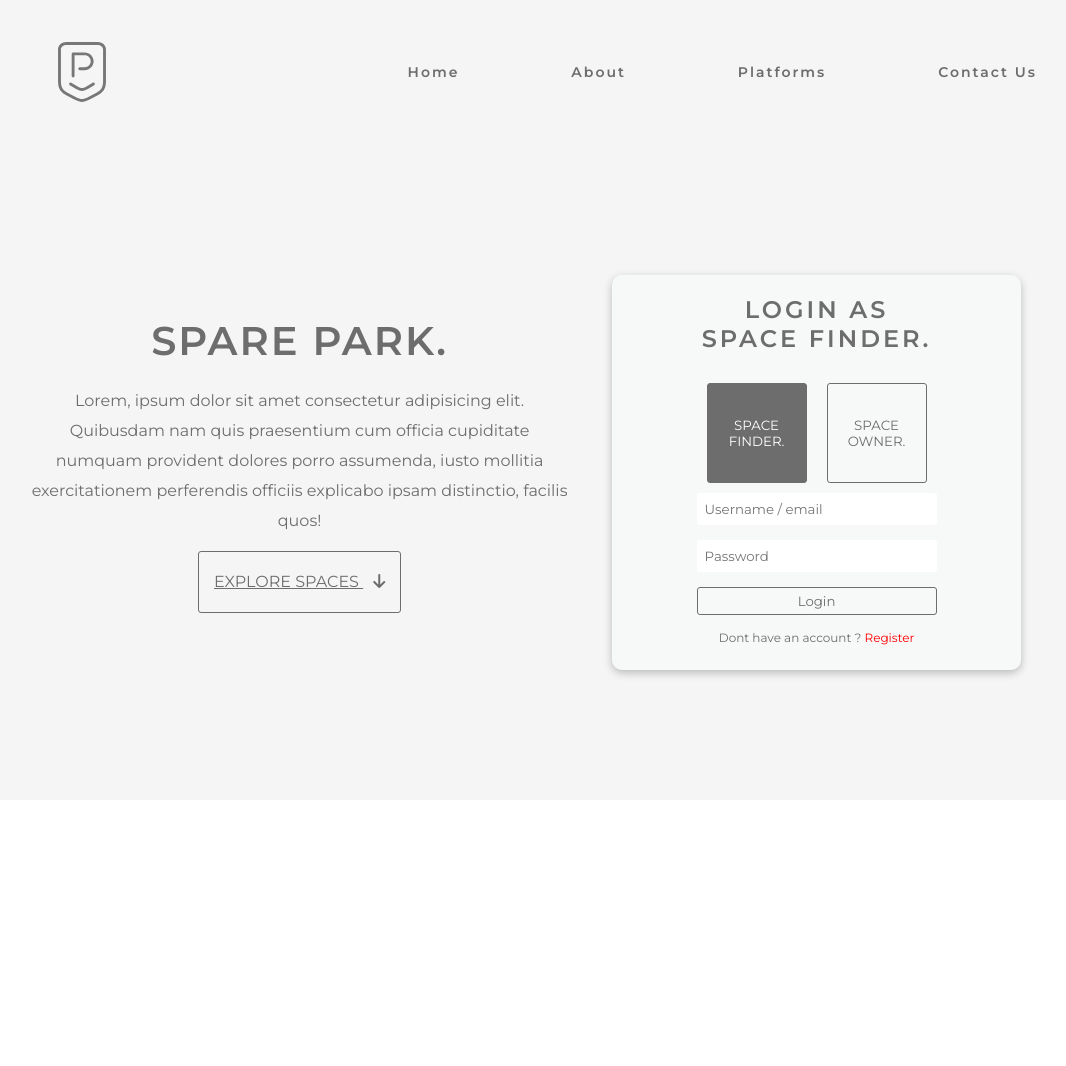
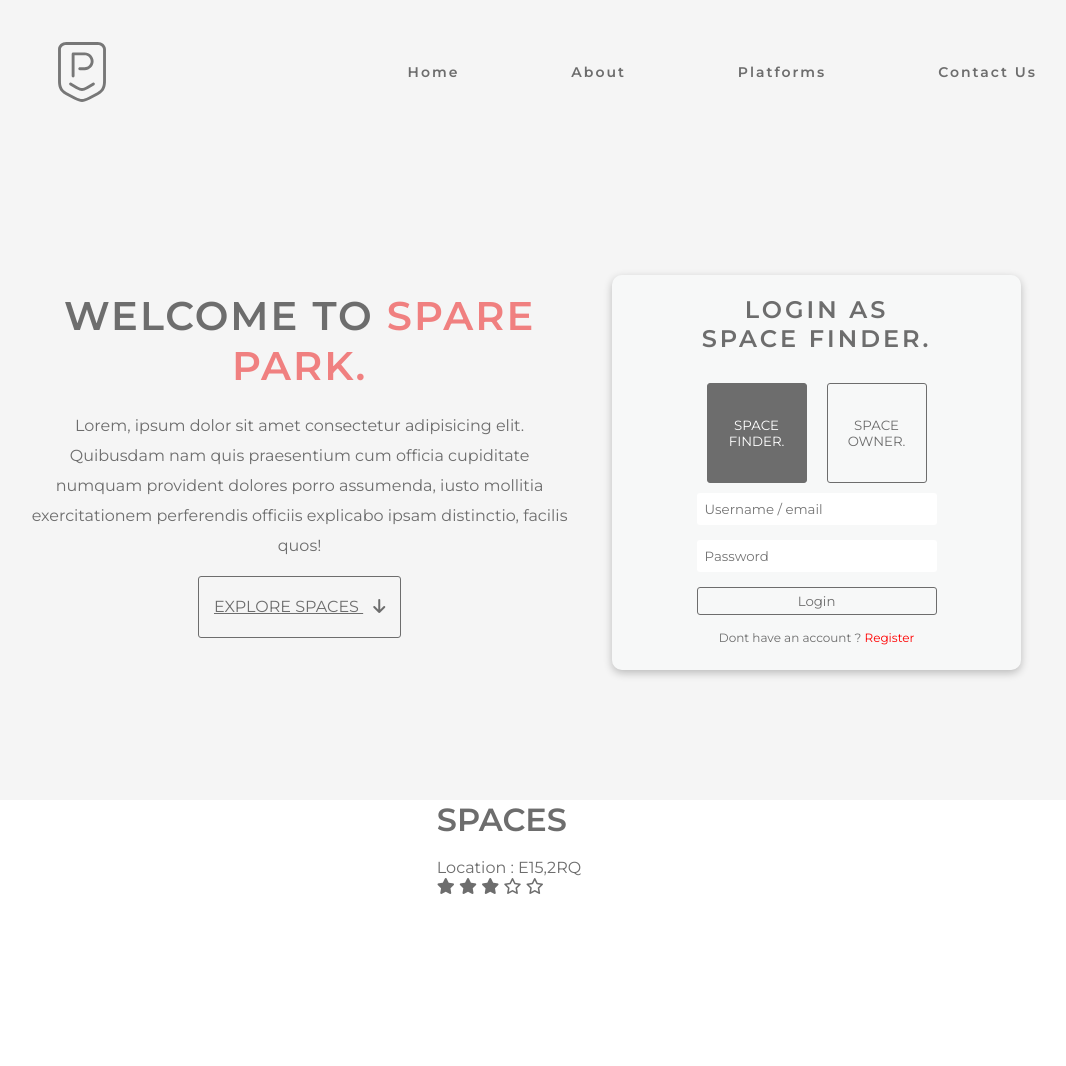
Before and after one commit to ArjunYes/spareParkPHP, a PHP site: page / in a window 1280 px wide. Shown: the top 1066 px of the page, without its empty margins (131-1197 px from the left). Run offline with PHP 8.4, Linux system fonts and the light colour scheme.

Commit message:
Updates on styles

```diff
--- a/index.php
+++ b/index.php
@@ -36,7 +36,7 @@
 
             <div id="home" class="content_wrapper">
                 <div class="title_desc">
-                    <h1 class="title">SPARE PARK.</h1>
+                    <h1 class="title">WELCOME TO <span class="active">SPARE PARK.</span> </h1>
 
                     <p>Lorem, ipsum dolor sit amet consectetur adipisicing elit. Quibusdam nam quis praesentium cum officia cupiditate numquam provident dolores porro assumenda, iusto mollitia exercitationem perferendis officiis explicabo ipsam distinctio, facilis quos!</p>
                     <a class="big-btn " href="#about"> EXPLORE SPACES <i class="fa-solid fa-arrow-down "></i></a>
@@ -44,7 +44,7 @@
 
                 <div class="form_container">
                     <form class="form" action="" method="post">
-                        <h2 class="form_head">LOGIN AS <span id="spaceFindertext" >SPACE FINDER.</span>  <span id="spaceOwnertext">SPACE OWNER.</span> </h2>
+                        <h2 class="form_head">LOGIN AS <span id="spaceFindertext">SPACE FINDER.</span> <span id="spaceOwnertext">SPACE OWNER.</span> </h2>
                         <div class="user_groups">
                             <button onclick="switchUser(event)" id="spaceFinder" value="spaceFinder" class="btn activeUser">SPACE FINDER.</button>
                             <button onclick="switchUser(event)" id="spaceOwner" value="spaceOwner" class="btn">SPACE OWNER.</button>
@@ -56,6 +56,24 @@
                         <p>Dont have an account ? <span onclick="window.location.href = '/spareParkPHP/register.php'"> Register</span></p>
 
                     </form>
+                </div>
+            </div>
+        </div>
+
+
+        <div id="spaces" class="spaces">
+            <h1>SPACES</h1>
+            <div class="spaceWrapper">
+                <div class="space">
+                    <img src="" alt="">
+                    <p>Location : <span>  E15,2RQ </span>  </p>
+                    <div class="star">
+                        <i class="fa-solid fa-star"></i>
+                        <i class="fa-solid fa-star"></i>
+                        <i class="fa-solid fa-star"></i>
+                        <i class="fa-regular fa-star"></i>
+                        <i class="fa-regular fa-star"></i>
+                    </div>
                 </div>
             </div>
         </div>
--- a/main.css
+++ b/main.css
@@ -337,7 +337,7 @@ body {
 }
 
 .active {
-  color: red;
+  color: #F08080;
 }
 
 .user_groups {
--- a/main.scss
+++ b/main.scss
@@ -417,7 +417,7 @@ body {
 }
 
 .active {
-    color: red;
+    color: #F08080;
 }
 
 .user_groups {
```
Also changed, not shown: 1 other file.
